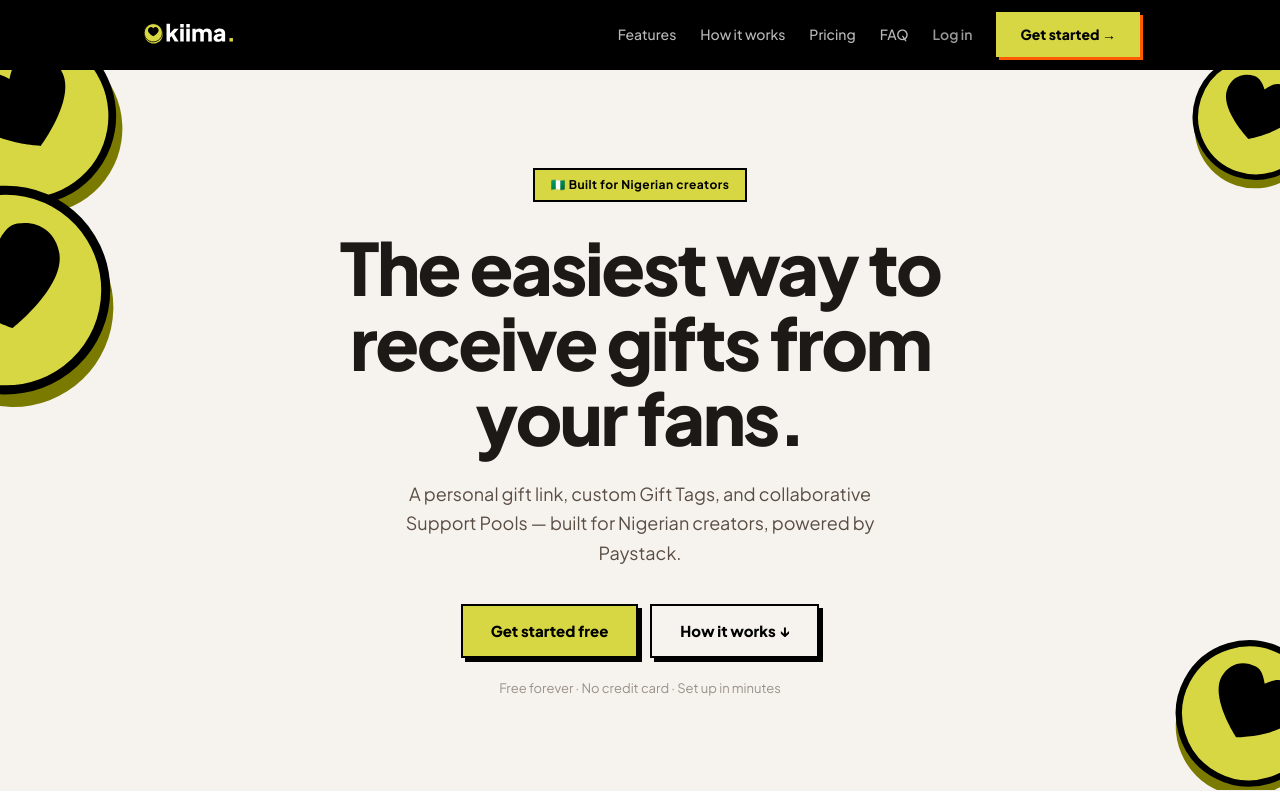
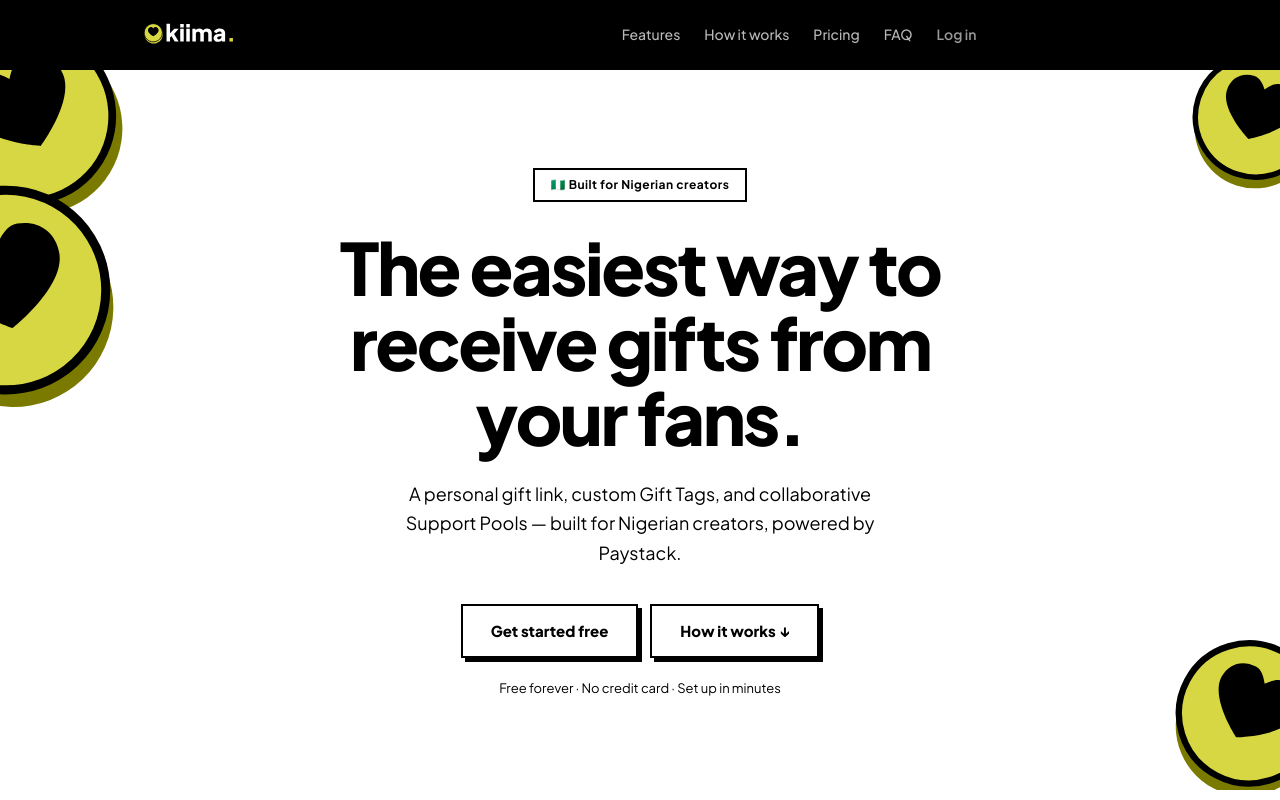
Before and after one commit to Victorujoshua/kiima, a Next.js app: page / in a window 1280 px wide. Shown: the top 800 px of the page. Built offline with nearby package versions, Linux system fonts and the light colour scheme; no server answers.

Commit message:
your message

```diff
--- a/app/globals.css
+++ b/app/globals.css
@@ -1,3 +1,21 @@
+:root {
+     color-scheme: light only;
+   }
+
+   /* Force light mode — ignore system dark mode preference */
+   @media (prefers-color-scheme: dark) {
+     :root {
+       color-scheme: light;
+       background-color: #ffffff;
+       color: #1C1916;
+     }
+
+     html, body {
+       background-color: #ffffff !important;
+       color: #1C1916 !important;
+     }
+   }
+
 @import '../styles/tokens.css';
 
 @tailwind base;
--- a/app/layout.tsx
+++ b/app/layout.tsx
@@ -26,9 +26,10 @@ export default function RootLayout({
   children: React.ReactNode;
 }>) {
   return (
-    <html lang="en">
+    <html lang="en" data-force-color-scheme="light">
       {/* Inline script prevents flash of wrong theme before hydration */}
       <head>
+        <meta name="color-scheme" content="light only" />
         <script dangerouslySetInnerHTML={{ __html: `
           (function(){
             try {
```
Also changed, not shown: 7db9643e-2808-4731-b0e0-5cab58575979 1.svg (added).
